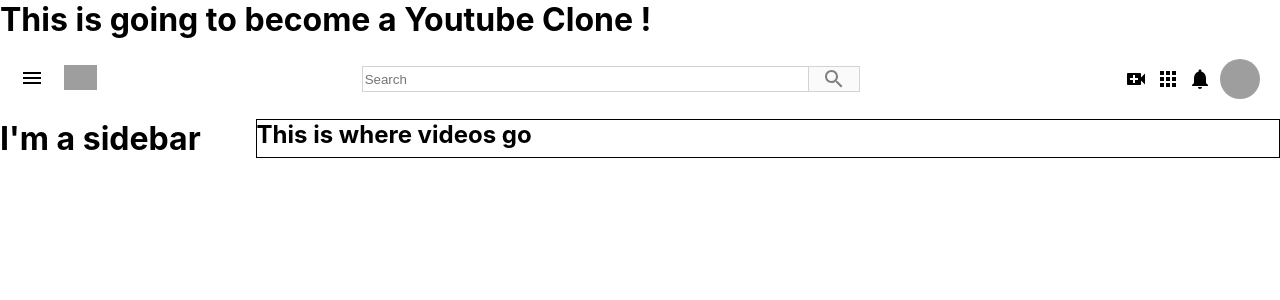
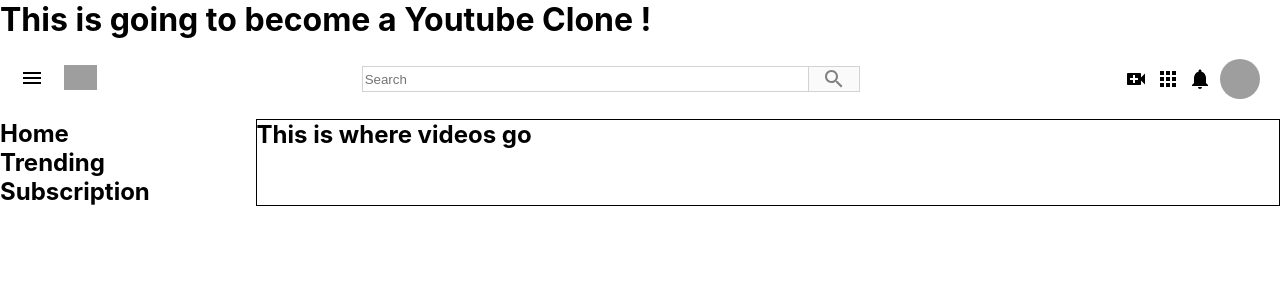
Before and after one commit to waleedd32/Youtube-clone, a React (Create React App) app: page / in a window 1280 px wide. Shown: the top 300 px of the page. Built offline with nearby package versions, Linux system fonts and the light colour scheme; grey boxes are pictures that could not be loaded.

Commit message:
created sidebarRow.js

```diff
--- a/src/components/Sidebar.js
+++ b/src/components/Sidebar.js
@@ -1,9 +1,12 @@
 import React from "react";
+import SidebarRow from "./SidebarRow";
 import "./Sidebar.css";
 function Sidebar() {
   return (
     <div className="sidebar">
-      <h1>I'm a sidebar</h1>
+      <SidebarRow title="Home" />
+      <SidebarRow title="Trending" />
+      <SidebarRow title="Subscription" />
     </div>
   );
 }
--- /dev/null
+++ b/src/components/SidebarRow.js
@@ -0,0 +1,11 @@
+import React from "react";
+
+function SidebarRow({ title }) {
+  return (
+    <div className="sidebarRow">
+      <h2>{title}</h2>
+    </div>
+  );
+}
+
+export default SidebarRow;
```
Also changed, not shown: 1 other file (tests, documents, lock files or other folders).
